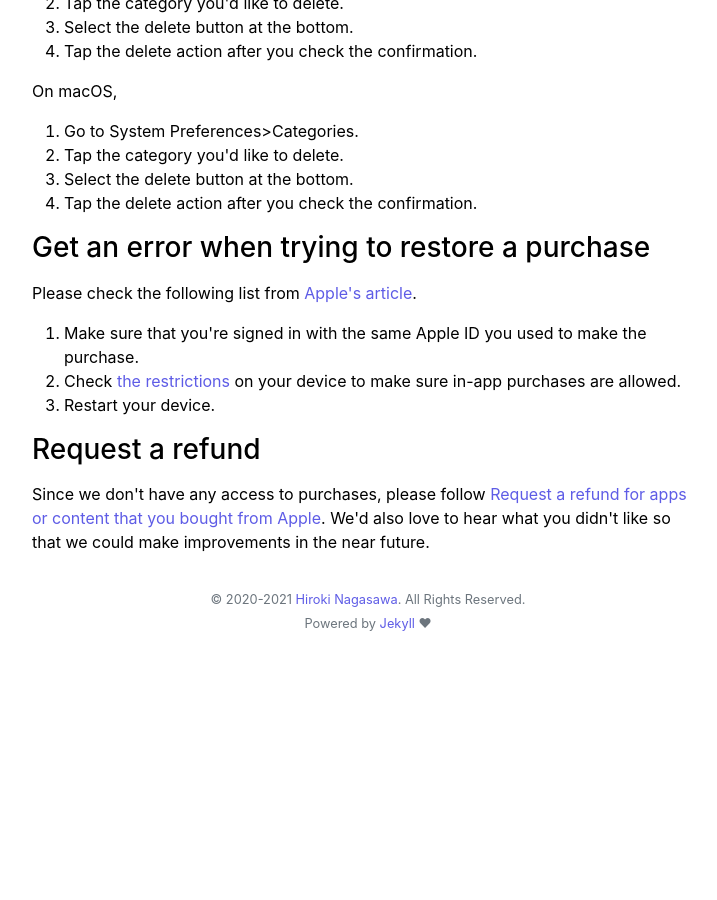
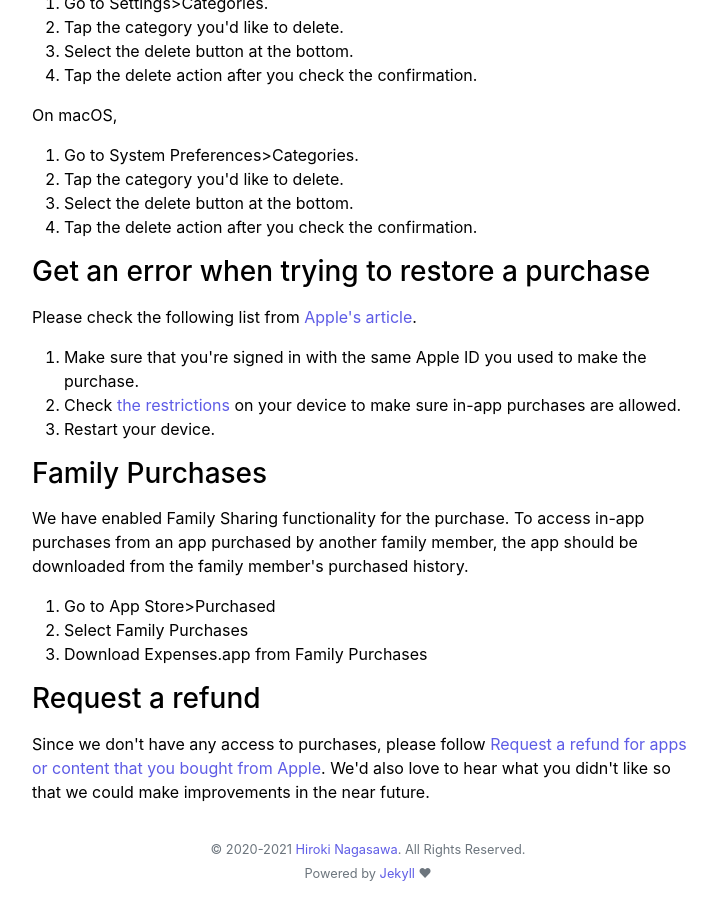
Before and after one commit to bluecometlabs/getexpenses.app, a Jekyll site: the page built from pages/contact.md, in a window 1280 px wide and 900 px high, scrolled down 2633 px. Shown: the whole window, without its empty margins (272-989 px from the left). Built offline with Jekyll 4.4.1, drawn with Linux system fonts in a browser that asks for light colours; before the commit the page ends 3283 px from its top, so only the background shows below that.

Commit message:
Add family purchases section

```diff
--- a/_includes/contact.html
+++ b/_includes/contact.html
@@ -17,6 +17,7 @@
         <li><a href="#how-to-delete-category">How to delete a category</a></li>
         <li><a href="#missing-print-function-on-macos-version">Missing Print function on macOS version</a></li>
         <li><a href="#error-when-trying-to-restore-purchase">Get an error when trying to restore a purchase</a></li>
+        <li><a href="#family-purchases">Family Purchases</a></li>
         <li><a href="#request-refund">Request a refund</a></li>
     </ul>
 
@@ -108,6 +109,14 @@
         <li>Restart your device.</li>
     </ol>
 
+    <h3 id="family-purchases">Family Purchases</h3>
+    <p>We have enabled Family Sharing functionality for the purchase. To access in-app purchases from an app purchased by another family member, the app should be downloaded from the family member's purchased history.</p>
+    <ol>
+        <li>Go to App Store>Purchased</li>
+        <li>Select Family Purchases</li>
+        <li>Download Expenses.app from Family Purchases</li>
+    </ol>
+
     <h3 id="request-refund">Request a refund</h3>
     <p>Since we don't have any access to purchases, please follow <a href="https://support.apple.com/en-us/HT204084">Request a refund for apps or content that you bought from Apple</a>. We'd also love to hear what you didn't like so that we could make improvements in the near future.</p>
 </div>
```
